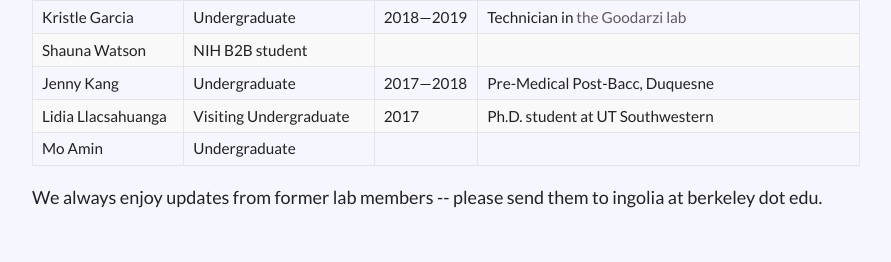
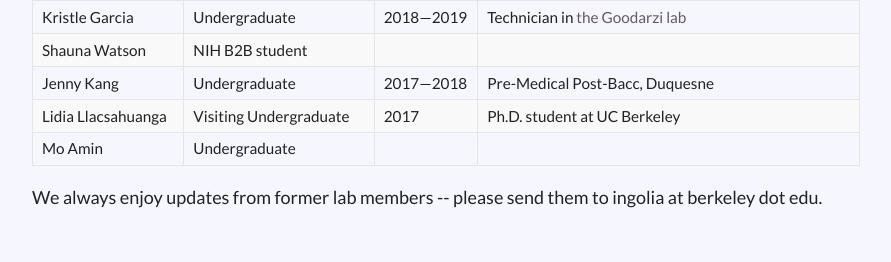
Before and after one commit to ingolia-lab/ingolia-lab.github.io, a Jekyll site: the page built from docs/former.html, in a window 1280 px wide. Shown: the part 849-1111 px from the top of the page, without its empty margins (194-1085 px from the left). Built offline with Jekyll 4.4.1, drawn with Linux system fonts in a browser that asks for light colours; nearby versions of some CDN libraries.

Commit message:
Update Lidia

```diff
--- a/docs/_data/former.yml
+++ b/docs/_data/former.yml
@@ -135,7 +135,7 @@
   position: Visiting Undergraduate
   time: 2017
   group: u_2017
-  now: Ph.D. student at UT Southwestern
+  now: Ph.D. student at UC Berkeley
 
 - name: Jenny Kang
   position: Undergraduate
```
